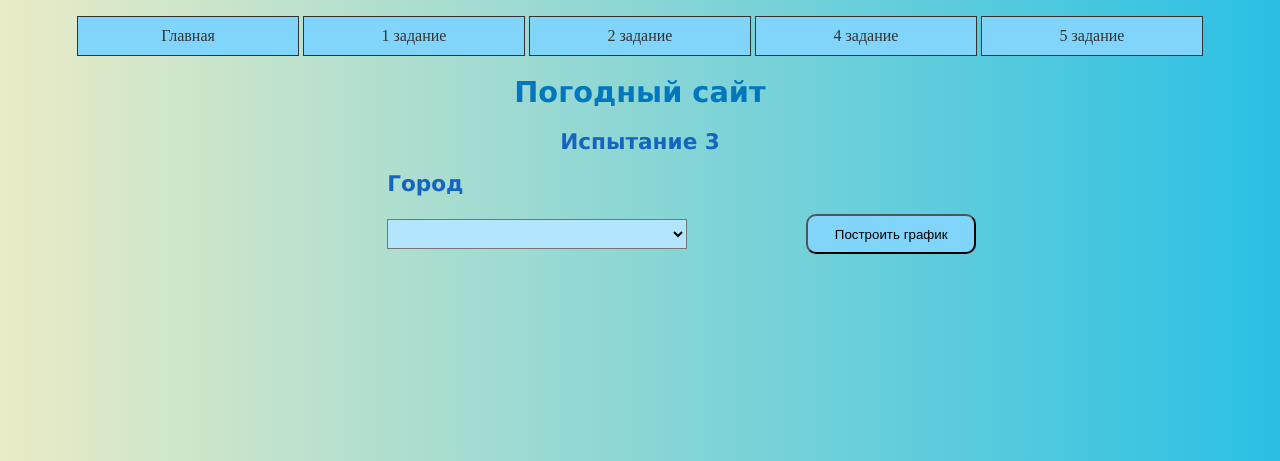
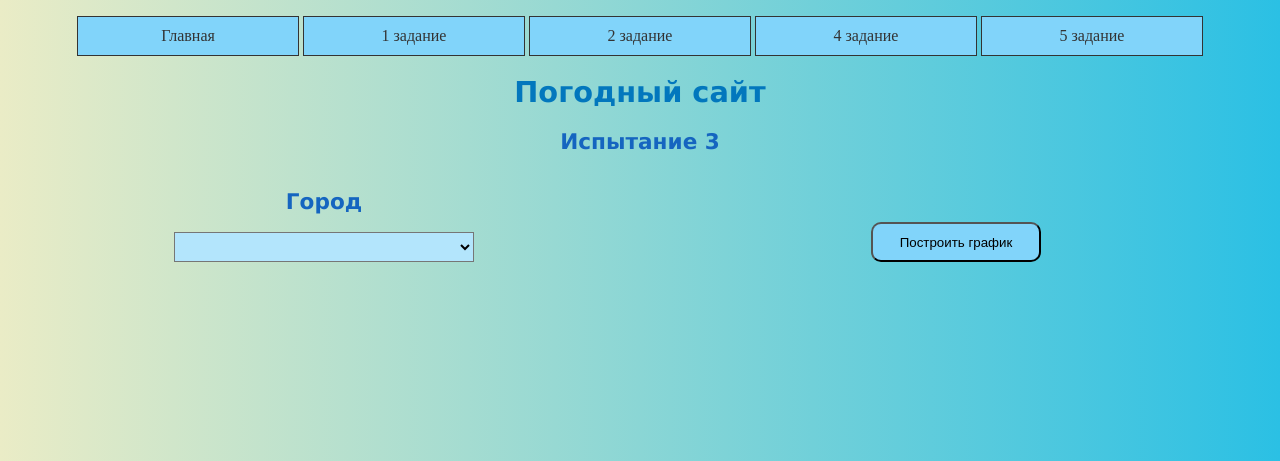
Before and after one commit to Naruto-sys/Olimpiade_2020, a Django app: page /third_page/ in a window 1280 px wide. Shown: the top 461 px of the page. Run offline with Django 3.2, Linux system fonts and the light colour scheme; data that the repository does not hold is empty.

Commit message:
Design upgrade

```diff
--- a/sunsite/sunsite/apps/fifth_page/Funcs.py
+++ b/sunsite/sunsite/apps/fifth_page/Funcs.py
@@ -37,9 +37,9 @@ def make_plot(city_num, city_name):
             area4.extend(int(_) for _ in elem[1].split('*'))
 
     max1 = max(area1)
-    max2 = max(area1)
-    max3 = max(area1)
-    max4 = max(area1)
+    max2 = max(area2)
+    max3 = max(area3)
+    max4 = max(area4)
 
     x = np.arange(1, 5)
     y = np.array([max1, max2, max3, max4])
--- a/sunsite/sunsite/apps/first_page/views.py
+++ b/sunsite/sunsite/apps/first_page/views.py
@@ -118,7 +118,6 @@ def main(request):
         try:
             temperature = int(final_response.json()['data']['temperature'])
             temperature = str(final_response.json()['data']['temperature']) + '°'
-            print(temperature)
         except Exception:
             temperature = 'Адрес введён некорректно!'
 
--- a/sunsite/sunsite/apps/fourth_page/Funcs.py
+++ b/sunsite/sunsite/apps/fourth_page/Funcs.py
@@ -31,7 +31,7 @@ def make_plot(city_num, city_name, area, house, flat):
 
     ax.plot(x, y, linewidth=1)
 
-    plt.title(f'График температуры в городе {city_name} ({area}, {house}, {flat})')
+    plt.title(f'График температуры в городе {city_name} (Район: {area}, дом: {house}, квартира: {flat})')
 
     plt.xlabel('Номер запроса (раз в полдня)')
     plt.ylabel('Температура, °C')
--- a/sunsite/sunsite/templates/main_page/main_page.html
+++ b/sunsite/sunsite/templates/main_page/main_page.html
@@ -35,6 +35,7 @@
 </head>
 <body>
     <h1 align="center">Погодный сайт</h1>
+    <h1 align="center">☼ ☼ ☼ ☼ ☼ ☼ ☼ ☼ ☼ ☼</h1>
         <ul class="nav">
             <li><a href="/first_page/">Первая страница!</a></li>
             <li><a href="/second_page/">Вторая страница!</a></li>
--- a/sunsite/sunsite/templates/third_page/third_page.html
+++ b/sunsite/sunsite/templates/third_page/third_page.html
@@ -32,11 +32,11 @@
    background: #b3e5fc;
    }
    .main {
-       margin-left: 30%;
+       text-align: center;
    }
 
    .submit {
-   margin-left: 13%;
+   margin-top: 8%;
    border-radius: 10px;
    height: 40px;
    width: 170px;
@@ -47,7 +47,7 @@
     background: linear-gradient(to left, #2bc0e4, #eaecc6);
     }
    .temp {
-   margin-left: 30%;
+    text-align: center;
    }
 
 ul.nav{
@@ -76,8 +76,16 @@ ul.nav{
            }
 
 img {
-    margin-top:5px;
+    margin-top:10px;
 }
+.g1 {float: left;
+     width: 50%;
+     text-align: center;}
+
+.g2 {float: right;
+     width: 50%;
+     text-align: center;}
+
     </style>
 </head>
 
@@ -94,13 +102,18 @@ img {
 <div class="main">
     <form action="" method="post">
         {% csrf_token %}
+        <div class="g1">
         <h2>Город</h2>
         <select title="Choose city" name="city">
             {% for city in cities %}
             <option>{{city}}</option>
             {% endfor %}
         </select>
+            </div>
+
+        <div class="g2">
         <input type="Submit" name="submit" value="Построить график" class="submit"/>
+        </div>
     </form>
 </div>
 
```
Also changed, not shown: sunsite/sunsite/templates/fifth_page/fifth_page.html (+17 -4 lines), sunsite/sunsite/templates/first_page/first_page.html (+3 -7 lines), sunsite/sunsite/templates/fourth_page/fourth_page.html (+17 -13 lines), sunsite/sunsite/templates/second_page/second_page.html (+17 -5 lines).
